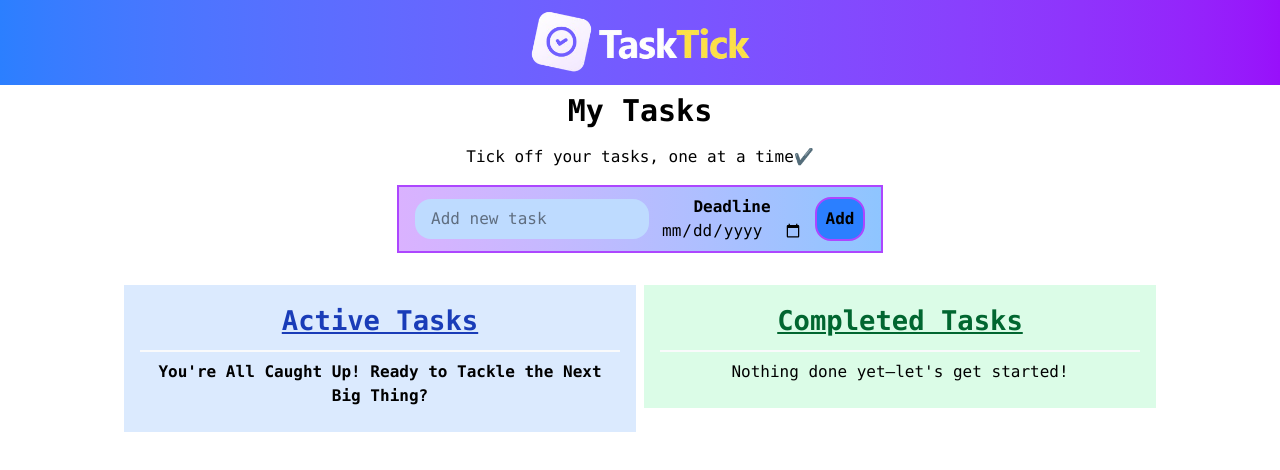
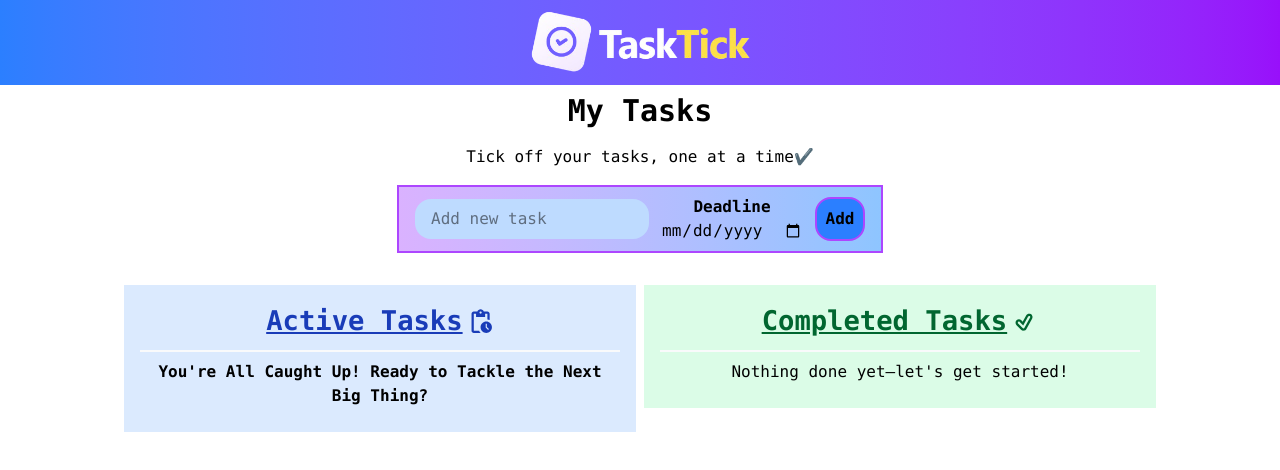
Before and after one commit to MsManish09/ToDoListApp, a React (Vite) app: page / in a window 1280 px wide. Shown: the top 470 px of the page. Built offline with nearby package versions, Linux system fonts and the light colour scheme.

Commit message:
minor design update: icons added

```diff
--- a/src/components/ToDoList.jsx
+++ b/src/components/ToDoList.jsx
@@ -1,6 +1,11 @@
 import { useEffect, useState } from "react";
 import ToDoTask from "./ToDoTask";
 import CompletedTasks from "./CompletedTasks";
+
+import { MdOutlinePendingActions } from "react-icons/md";
+import { TiTickOutline } from "react-icons/ti";
+
+
 
 
 function ToDoList(){
@@ -109,7 +114,7 @@ function ToDoList(){
 
             <div className=" flex gap-2 justify-center mt-6 flex-wrap "  >
                 <section id= 'CurrenttasksContainer' className=" bg-blue-100 w-[40%] h-[40%] min-w-[350px] flex p-4 flex-col " >
-                    <h1 className=" text-center text-[1.7rem] font-bold underline border-b-2 pb-2 border-solid border-gray-50 text-blue-800 " >Active Tasks</h1>
+                    <h1 className=" flex justify-center gap-1 items-center text-center text-[1.7rem] font-bold underline border-b-2 pb-2 border-solid border-gray-50 text-blue-800 " >Active Tasks <MdOutlinePendingActions /></h1>
 
                     <div id="tasksContainer" className=" flex flex-col justify-center items-center p-2 gap-2 "  >
                         <ToDoTask tasks={task} taskCompletion={taskCompletion} DeleteTask={DeleteTask} />
@@ -117,7 +122,7 @@ function ToDoList(){
                 </section>
 
                 <section id= 'completedTasksContainer' className=" bg-green-100 w-[40%] h-[40%] min-w-[350px] flex p-4 flex-col " >
-                    <h1 className=" text-center text-[1.7rem] font-bold underline border-b-2 pb-2 border-solid border-gray-50 text-green-800 " >Completed Tasks</h1>
+                    <h1 className=" flex justify-center items-center gap-1 text-center text-[1.7rem] font-bold underline border-b-2 pb-2 border-solid border-gray-50 text-green-800 " >Completed Tasks <TiTickOutline /> </h1>
 
                     <div id="tasksContainer" className=" flex flex-col justify-center items-center p-2 gap-2 "  >
                         <CompletedTasks tasks={task}  />
--- a/src/components/ToDoTask.jsx
+++ b/src/components/ToDoTask.jsx
@@ -1,4 +1,6 @@
 import { useEffect, useState } from "react"
+import { MdDelete } from "react-icons/md";
+
 
 function ToDoTask({tasks, taskCompletion, DeleteTask}){
 
@@ -43,7 +45,7 @@ function ToDoTask({tasks, taskCompletion, DeleteTask}){
 
                         <div id="buttonContainer" className=" flex gap-2  flex-wrap " >
                             {/* <button id={task.id} className=' bg-blue-500 p-2 rounded-[10px] font-semibold shadow-2xs shadow-black hover:scale-95 ' >Edit</button> */}
-                            <button id={task.id} className=' bg-red-400 p-1 rounded-[10px] font-semibold shadow-2xs shadow-black hover:scale-95 ' onClick={(e)=>{DeleteTask(task.id)}}  >Delete</button>
+                            <MdDelete id={task.id} className=' w-[30px] h-[30px] bg-red-400 p-1 rounded-[10px] font-semibold shadow-2xs shadow-white hover:scale-95 text-white ' onClick={(e)=>{DeleteTask(task.id)}}  ></MdDelete>
                         </div>
                     </div>
 
```
